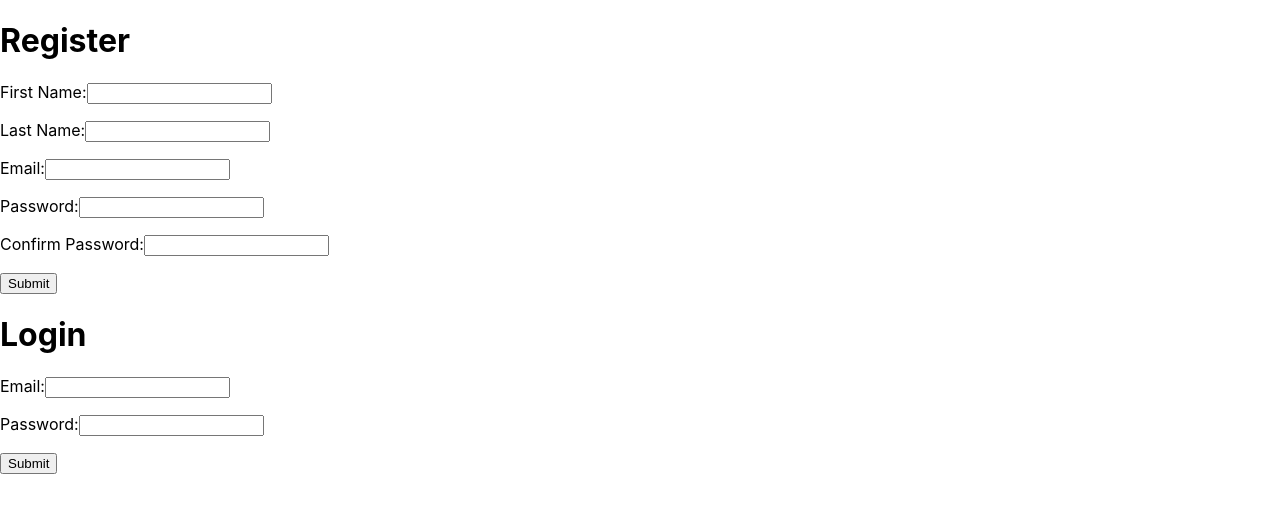
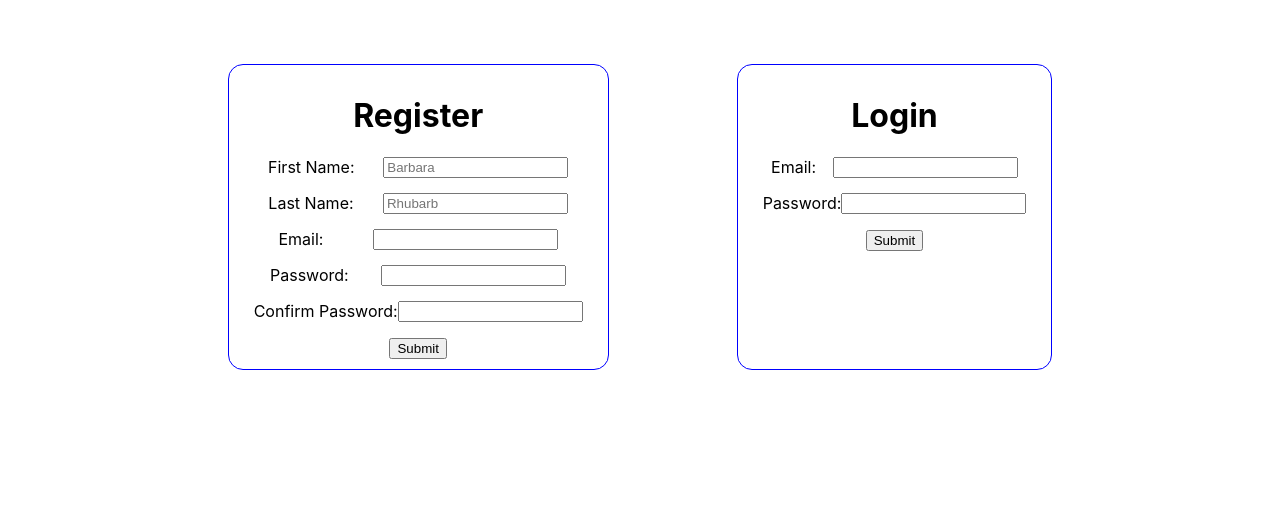
Before and after one commit to veronica-hing/KnowChart, a React (Create React App) app in the folder client/: page / in a window 1280 px wide. Shown: the top 512 px of the page. Built offline with nearby package versions, Linux system fonts and the light colour scheme.

Commit message:
added styling so it is less uggles

```diff
--- a/client/src/index.css
+++ b/client/src/index.css
@@ -7,6 +7,26 @@ body {
   -moz-osx-font-smoothing: grayscale;
 }
 
+.container{
+  display: flex;
+  justify-content: center;
+}
+.card{
+  border: solid 1px blue;
+  border-radius: 15px;
+  margin-top: 10vh;
+  margin: 5vw;
+  text-align: center;
+  padding: 10px;
+}
+.form-inputs{
+  text-align: center;
+  display: flex;
+  justify-content: space-around;
+  margin: 15px;
+
+}
+
 code {
   font-family: source-code-pro, Menlo, Monaco, Consolas, 'Courier New',
     monospace;
--- a/client/src/views/LoginReg.jsx
+++ b/client/src/views/LoginReg.jsx
@@ -8,21 +8,21 @@ const LoginReg = () => {
     lastName: "",
     email: "",
     password: "",
-    confirmPassword: ""
+    confirmPassword: "",
   });
   const [errorState, setErrorState] = useState({});
   const navigate = useNavigate();
 
   const [loginState, setLoginState] = useState({
     email: "",
-    password: ""
+    password: "",
   });
 
   const registerSubmit = (e) => {
     e.preventDefault();
     axios
       .post("http://localhost:8000/api/users/register", registerState, {
-        withCredentials: true
+        withCredentials: true,
       })
       // CHANGEME!
       .then((res) => navigate("/knowchart/"))
@@ -44,7 +44,7 @@ const LoginReg = () => {
     e.preventDefault();
     axios
       .post("http://localhost:8000/api/users/login", loginState, {
-        withCredentials: true
+        withCredentials: true,
       })
       // CHANGEME!
       .then((res) => navigate("/knowchart"))
@@ -54,41 +54,48 @@ const LoginReg = () => {
   const registerChangeHandler = (e) => {
     setRegisterState({
       ...registerState,
-      [e.target.name]: e.target.value
+      [e.target.name]: e.target.value,
     });
   };
 
   const loginChangeHandler = (e) => {
     setLoginState({
       ...loginState,
-      [e.target.name]: e.target.value
+      [e.target.name]: e.target.value,
     });
   };
 
   return (
-    <>
+    <div className="container">
+      <div className="card">
+        <form onSubmit={registerSubmit}>
           <h1>Register</h1>
-      <form onSubmit={registerSubmit}>
-        <p>
-          First Name:
+          <div className="form-inputs">
+            <span>First Name:</span>
             <input
               name="firstName"
               type="text"
               onChange={registerChangeHandler}
+              placeholder="Barbara"
             />
             {errorState.firstName ? (
               <small className="ml-1 text-danger font-weight-bold">WRONG</small>
             ) : null}
-        </p>
-        <p>
-          Last Name:
-          <input name="lastName" type="text" onChange={registerChangeHandler} />
+          </div>
+          <div className="form-inputs">
+            <span>Last Name:</span>
+            <input
+              name="lastName"
+              type="text"
+              onChange={registerChangeHandler}
+              placeholder="Rhubarb"
+            />
             {errorState.lastName ? (
               <small className="ml-1 text-danger font-weight-bold">WRONG</small>
             ) : null}
-        </p>
-        <p>
-          Email:
+          </div>
+          <div className="form-inputs">
+            <span>Email:</span>
             <input name="email" type="text" onChange={registerChangeHandler} />
             {errorState.email ? (
               <small className="ml-1 text-danger font-weight-bold">WRONG</small>
@@ -98,16 +105,20 @@ const LoginReg = () => {
                 EMAIL EXISTS
               </small>
             ) : null}
-        </p>
-        <p>
-          Password:
-          <input name="password" type="password" onChange={registerChangeHandler} />
+          </div>
+          <div className="form-inputs">
+            <span>Password:</span>
+            <input
+              name="password"
+              type="password"
+              onChange={registerChangeHandler}
+            />
             {errorState.password ? (
               <small className="ml-1 text-danger font-weight-bold">WRONG</small>
             ) : null}
-        </p>
-        <p>
-          Confirm Password:
+          </div>
+          <div className="form-inputs">
+            <span>Confirm Password:</span>
             <input
               name="confirmPassword"
               type="password"
@@ -116,26 +127,33 @@ const LoginReg = () => {
             {errorState.confirmPassword ? (
               <small className="ml-1 text-danger font-weight-bold">WRONG</small>
             ) : null}
-        </p>
+          </div>
           <button type="submit" className="btn btn-primary">
             Submit
           </button>
         </form>
+      </div>
+      <div className="card">
         <h1>Login</h1>
         <form onSubmit={loginSubmit}>
-        <p>
-          Email:
+          <div className="form-inputs">
+            <span>Email:</span>
             <input name="email" type="text" onChange={loginChangeHandler} />
-        </p>
-        <p>
-          Password:
-          <input name="password" type="password" onChange={loginChangeHandler} />
-        </p>
+          </div>
+          <div className="form-inputs">
+            <span>Password:</span>
+            <input
+              name="password"
+              type="password"
+              onChange={loginChangeHandler}
+            />
+          </div>
           <button type="submit" className="btn btn-primary">
             Submit
           </button>
         </form>
-    </>
+      </div>
+    </div>
   );
 };
 
```
Lines whose indentation alone changed are shown as unchanged.
